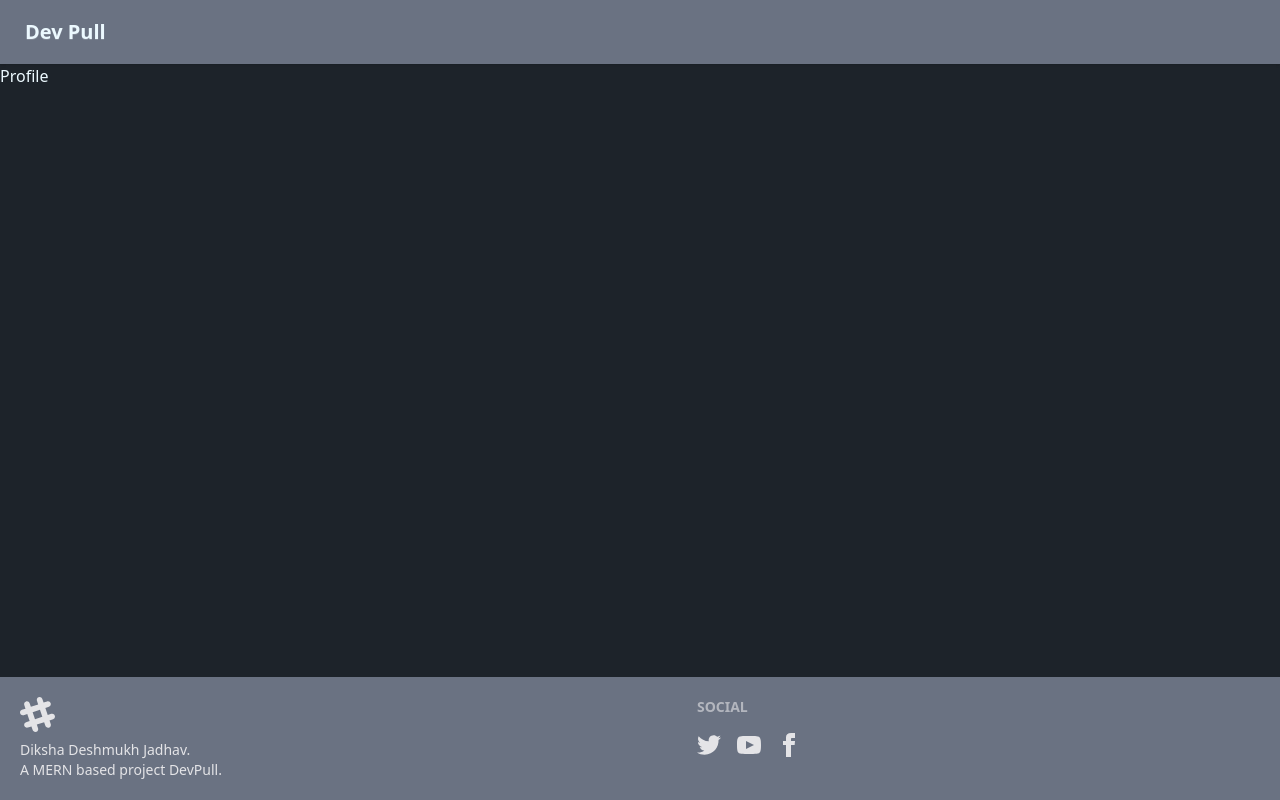
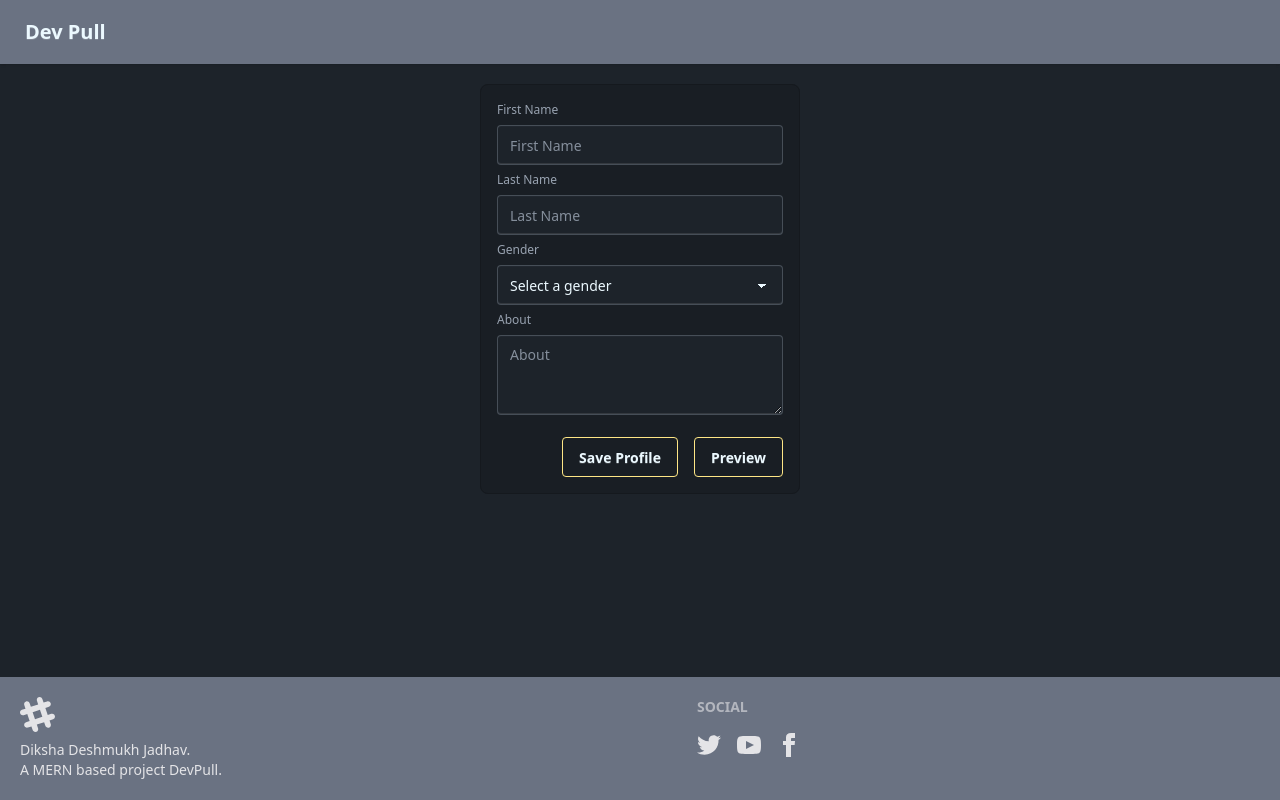
Before and after one commit to DeshmukhDiksha/devpull, a React (Vite) app: page /profile in a window 1280 px wide. Built offline with nearby package versions, Linux system fonts and the light colour scheme; no server answers.

Commit message:
DevPull: Feat- Profile

```diff
--- /dev/null
+++ b/src/components/EditProfile.jsx
@@ -0,0 +1,83 @@
+import axios from 'axios';
+import { useEffect, useState } from 'react'
+import { BASE_URL } from '../utils/constants';
+import UserCard from './UserCard';
+import Toast from './common/Toast';
+import { useDispatch } from 'react-redux';
+import { setUser } from '../store/UserSlice';
+
+const EditProfile = ({ user }) => {
+    const [firstName, setFirstName] = useState(user?.firstName || '');
+    const [lastName, setLastName] = useState(user?.lastName || '');
+    const [about, setAbout] = useState(user?.about || '');
+    const [gender, setGender] = useState(user?.gender || '');
+    const [previewMode, setPreviewMode] = useState(false);
+    const [toast, setToast] = useState(null);
+
+    const dispatch = useDispatch();
+
+    const onSaveProfile = async () => {
+        try {
+            const resp = await axios.patch(`${BASE_URL}/profile/edit`, { firstName, lastName, about, gender }, {
+                withCredentials: true,
+            });
+            setToast({ message: 'Profile updated successfully', type: 'success' });
+            dispatch(setUser(resp.data.user));
+        } catch (error) {
+            setToast({ message: 'Failed to update profile', type: 'error' });
+        }
+    }
+
+    const onPreview = () => {
+        setPreviewMode(!previewMode);
+    }
+
+    useEffect(() => {
+        setFirstName(user?.firstName || '');
+        setLastName(user?.lastName || '');
+        setAbout(user?.about || '');
+        setGender(user?.gender || '');
+        if (toast) {
+            const timer = setTimeout(() => {
+                setToast(null);
+                clearTimeout(timer)
+            }, 2000);
+        }
+    }, [user, toast]);
+
+
+    return (
+        <>
+            <div className='flex align-middle justify-center gap-10 mt-5'>
+                <div className='flex justify-center align-middle h-full'>
+                    <div className="h-full flex justify-center items-center">
+                        <fieldset className="fieldset bg-base-200 border-base-300 rounded-box w-xs border p-4">
+                            {console.log('rendering edit profile', firstName, lastName, about, gender)}
+                            <label htmlFor="firstName" className="label">First Name</label>
+                            <input type="text" id="firstName" className="input" placeholder="First Name" onChange={($event) => { setFirstName($event.target.value) }} value={firstName} />
+                            <label htmlFor="lastName" className="label">Last Name</label>
+                            <input type="text" id="lastName" className="input" placeholder="Last Name" onChange={($event) => { setLastName($event.target.value) }} value={lastName} />
+                            <label htmlFor="gender" className="label">Gender</label>
+                            <select className="select" onChange={($event) => { setGender($event.target.value) }} value={gender || "Select a gender"}>
+                                <option disabled={true}>Select a gender</option>
+                                <option>Male</option>
+                                <option>Female</option>
+                                <option>Other</option>
+                            </select>
+                            <label htmlFor="about" className="label">About</label>
+                            <textarea id="about" className="textarea" placeholder="About" onChange={($event) => { setAbout($event.target.value) }} value={about} />
+                            <div className='flex align-middle justify-end gap-4'>
+                                <button className="btn btn-outline border-amber-200 mt-4" onClick={onSaveProfile}>Save Profile </button>
+                                <button className="btn btn-outline border-amber-200 mt-4" onClick={onPreview}>Preview </button>
+                            </div>
+                        </fieldset>
+                    </div>
+                </div>
+                {previewMode && <UserCard user={{ firstName, lastName, about, gender }} />}
+            </div>
+            {toast && <Toast message={toast.message} type={toast.type} />}
+        </>
+    )
+}
+
+export default EditProfile
--- a/src/components/Profile.jsx
+++ b/src/components/Profile.jsx
@@ -1,8 +1,12 @@
 import React from 'react'
+import { useSelector } from 'react-redux';
+import EditProfile from './EditProfile';
 
 const Profile = () => {
+  const user = useSelector((state) => state.user) || null;
+
   return (
-    <div>Profile</div>
+    <EditProfile user={user} />
   )
 }
 
--- a/src/components/UserCard.jsx
+++ b/src/components/UserCard.jsx
@@ -4,7 +4,7 @@ import { useSelector } from 'react-redux'
 const UserCard = () => {
     const user = useSelector((state) => state.user);
     console.log('User in UserCard:', user);
-    return  user && (
+    return user && (
         <div className="card bg-base-300 w-96 shadow-sm">
             <figure className="height-48">
                 <img
@@ -12,8 +12,8 @@ const UserCard = () => {
                     alt="profile" />
             </figure>
             <div className="card-body">
-                <h2 className="card-title">{user.firstName + ' ' + user.lastName}</h2>
-                <p>{user.about}</p>
+                <h2 className="card-title text-gray-100">{user.firstName + ' ' + user.lastName}</h2>
+                <p className='text-gray-300'>{user.about}</p>
                 <div className="card-actions justify-end my-5">
                     <button className="btn btn-outline soft  border-gray-500 text-red-200">Reject</button>
                     <button className="btn btn-outline soft border-gray-500 text-green-200">Show Interest</button>
--- /dev/null
+++ b/src/components/common/Toast.jsx
@@ -0,0 +1,20 @@
+import React from 'react'
+
+const Toast = ({ message, type}) => {
+
+  return (
+      <div className="toast toast-top toast-center">
+          {type === 'info' && <div className="alert alert-info">
+              <span>{message}</span>
+          </div>}
+          {type === 'success' && <div className="alert alert-success">
+              <span>{message}</span>
+          </div>}
+          {type === 'error' && <div className="alert alert-error">
+              <span>{message}</span>
+          </div>}
+      </div>
+  )
+}
+
+export default Toast
```
